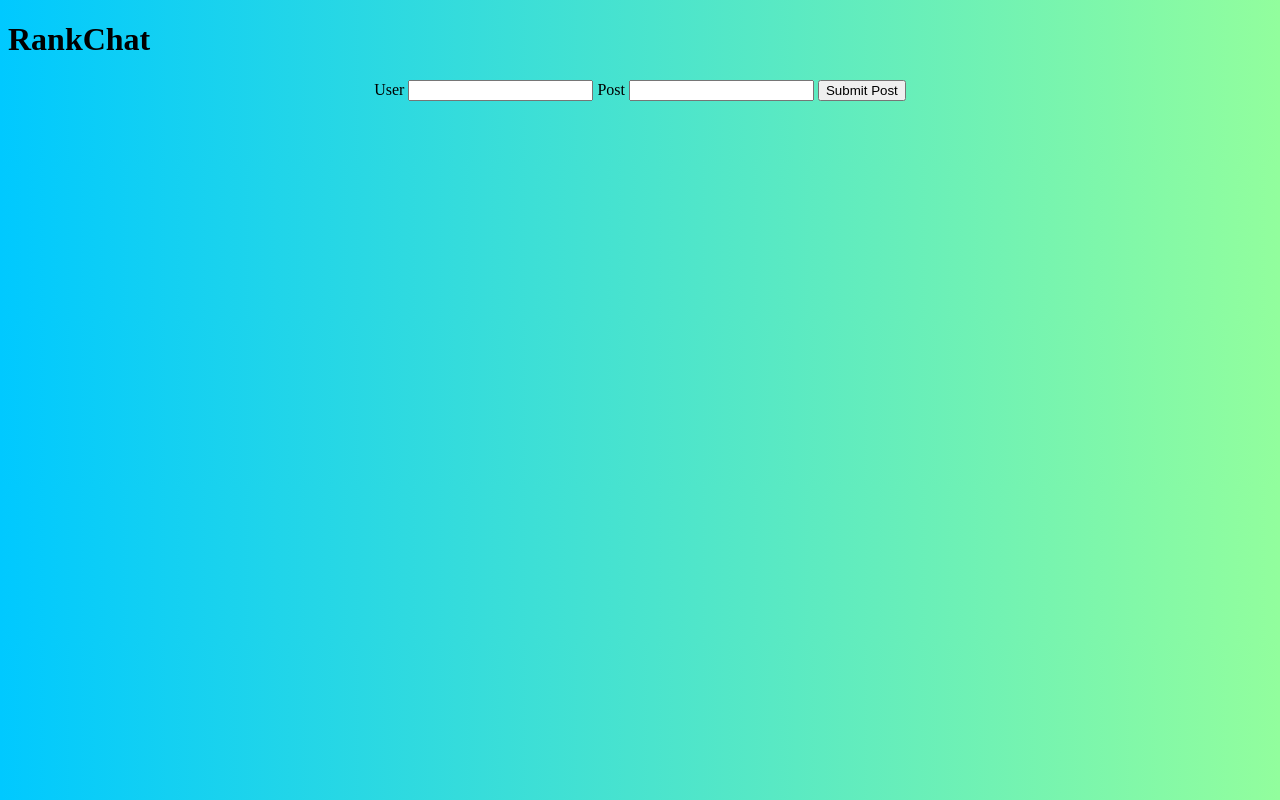
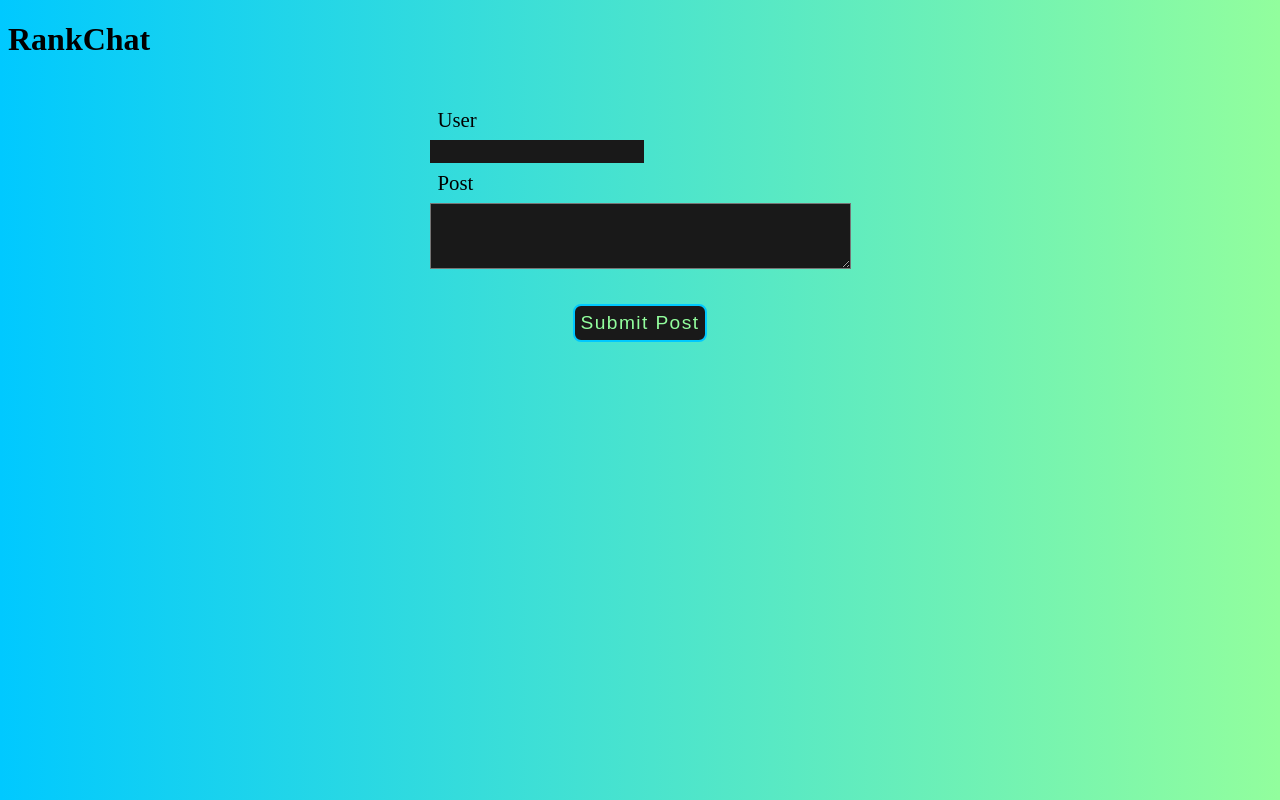
Before and after one commit to sitgofour/PoetPost, a plain HTML site: page client/index.html in a window 1280 px wide. Drawn offline with Linux system fonts and the light colour scheme; no server answers.

Commit message:
styling inputs and form

```diff
--- a/client/index.css
+++ b/client/index.css
@@ -1,5 +1,5 @@
 body {
-    background: linear-gradient(90deg, #00C9FF 0%, #92FE9D 100%);;
+    background: linear-gradient(90deg, #00c9ff 0%, #92FE9D 100%);;
 }
 
 .post-form-wrapper {
@@ -8,10 +8,55 @@ body {
     align-items: center;
 }
 
+.post-form {
+    display: flex;
+    flex-direction: column;
+    align-items: center;
+    justify-content: center;
+}
+
+.form-input-wrapper {
+    margin: 20px;
+    display: flex;
+    flex-direction: column;
+    align-content: center;
+    justify-content: center;
+}
+
+.form-input-wrapper label {
+    font-size: 1.3rem;
+    margin: 8px;
+}
+
+.post-form input {
+    width: 50%;
+    height: 1.3rem;
+    background: rgb(25, 25, 25);
+    color: #92FE9D;
+    border: none;
+}
+
+.post-form textarea {
+    background: rgb(25, 25, 25);
+    color: #92FE9D;
+}
+
+.form-submit {
+    height: 2em;
+    font-size: 1.2em;
+    background: rgb(25, 25, 25);
+    color: #92FE9D;
+    border: 2px solid #00c9ff;
+    border-radius: 8px;
+    letter-spacing: 1.4px;
+    margin-top: 15px;
+}
+
 .posts-wrapper {
     display: flex;
     flex-wrap: wrap;
-    width: 80%;
+    justify-content: space-around;
+    width: 100%;
     margin: 30px 10px;
 }
 
@@ -29,8 +74,8 @@ body {
     /* width: 44px; */
     height: 44px;
     background: rgb(25, 25, 25);
-    color: hotpink;
-    border: 2px solid hotpink;
+    color: #92FE9D;
+    border: 2px solid #92FE9D;
     border-radius: 3px;
     text-transform: uppercase;
     font-weight: 400;
--- a/client/index.html
+++ b/client/index.html
@@ -11,12 +11,16 @@
         <h1>RankChat</h1>
     </div>
     <div class="post-form-wrapper">
-        <form method="post" name="post-data" class="post-form">
-            <label for="username">User</label>
-            <input type="text" name="username">
-            <label for="post">Post</label>
-            <input type="text" name="post">
-            <button type="submit">Submit Post</button>
+        <form method="post" name="post-data" class="post-form" id="post-form">
+            <div class="form-input-wrapper">
+                <label for="username">User</label>
+                <input type="text" name="username">
+                <label for="post">Post</label>
+                <textarea form="post-form" rows="4" cols="50" name="post"></textarea>
+            </div>
+            <div>
+                <button type="submit" class="form-submit">Submit Post</button>
+            </div>
         </form>
     </div>
     <div class="posts-wrapper">
```
